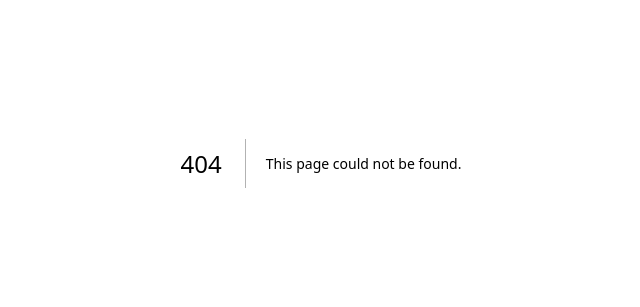
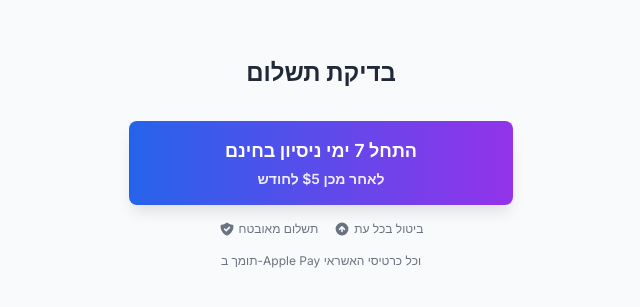
Before and after one commit to yairsabag/yaya-oauth-page, a Next.js app: page /test-payment in a window 1280 px wide. Before the commit this address had no page. Shown: the part 237-544 px from the top of the page, without its empty margins (319-959 px from the left). Built offline with nearby package versions, Linux system fonts and the light colour scheme.

Commit message:
Create page.tsx

```diff
--- /dev/null
+++ b/src/app/test-payment/page.tsx
@@ -0,0 +1,21 @@
+'use client';
+
+import PaymentButton from '@/components/payment-button';
+
+export default function TestPaymentPage() {
+  return (
+    <div className="min-h-screen flex items-center justify-center bg-gray-50">
+      <div className="max-w-md w-full p-8">
+        <h1 className="text-2xl font-bold text-center mb-8">בדיקת תשלום</h1>
+
+        <PaymentButton
+          plan="executive"
+          billing="monthly"
+          registrationCode="TEST123"
+          email="test@example.com"
+          fullName="Test User"
+        />
+      </div>
+    </div>
+  );
+}
```
